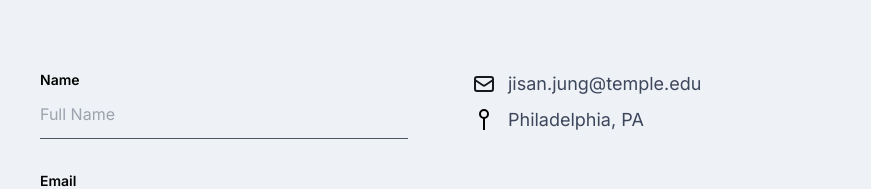
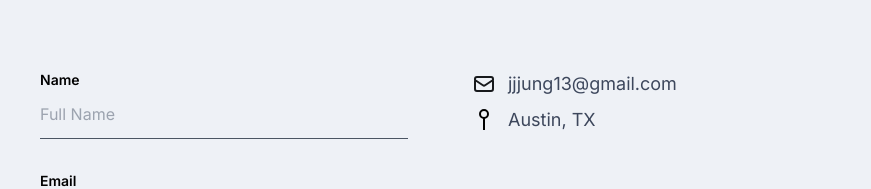
Before and after one commit to jisanjung/portfolio3, a React (Vite) app: page /contact in a window 1280 px wide. Shown: the part 259-448 px from the top of the page, without its empty margins (200-1071 px from the left). Built offline with nearby package versions, Linux system fonts and the light colour scheme.

Commit message:
update email and location

```diff
--- a/src/pages/Contact.jsx
+++ b/src/pages/Contact.jsx
@@ -19,7 +19,7 @@ const Contact = () => {
             }}/>
             <span className='md:text-lg' style={{
               color: PARAGRAPH_COLOR,
-            }}>jisan.jung@temple.edu</span>
+            }}>jjjung13@gmail.com</span>
           </p>
           <p className='flex items-center'>
             <GrLocationPin className='text-2xl mr-3' style={{
@@ -27,7 +27,7 @@ const Contact = () => {
             }}/>
             <span className='md:text-lg' style={{
               color: PARAGRAPH_COLOR,
-            }}>Philadelphia, PA</span>
+            }}>Austin, TX</span>
           </p>
         </div>
         <div className='md:w-1/2 md:mr-8'>
```
